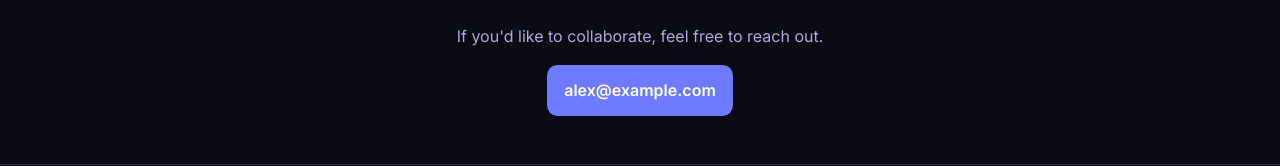
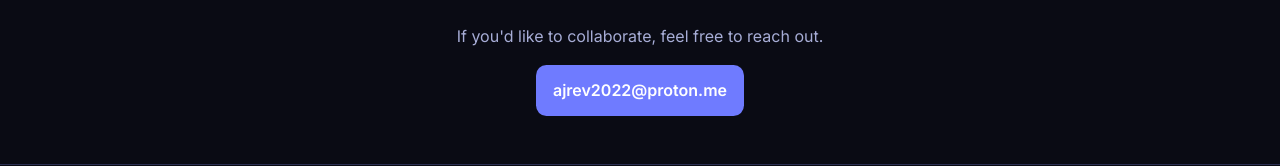
Before and after one commit to alex-reveles/portfolio, a plain HTML site: page index.html in a window 1280 px wide. Shown: the part 2255-2421 px from the top of the page. Drawn offline with Linux system fonts and the light colour scheme.

Commit message:
Added email to contact section in index.html

```diff
--- a/index.html
+++ b/index.html
@@ -127,7 +127,7 @@
       <section id="contact" class="container section contact">
         <h2>Let's connect</h2>
         <p>If you'd like to collaborate, feel free to reach out.</p>
-        <a class="btn btn-primary" href="mailto:ajrev2022@proton.me">alex@example.com</a>
+        <a class="btn btn-primary" href="mailto:ajrev2022@proton.me">ajrev2022@proton.me</a>
       </section>
     </main>
 
```
